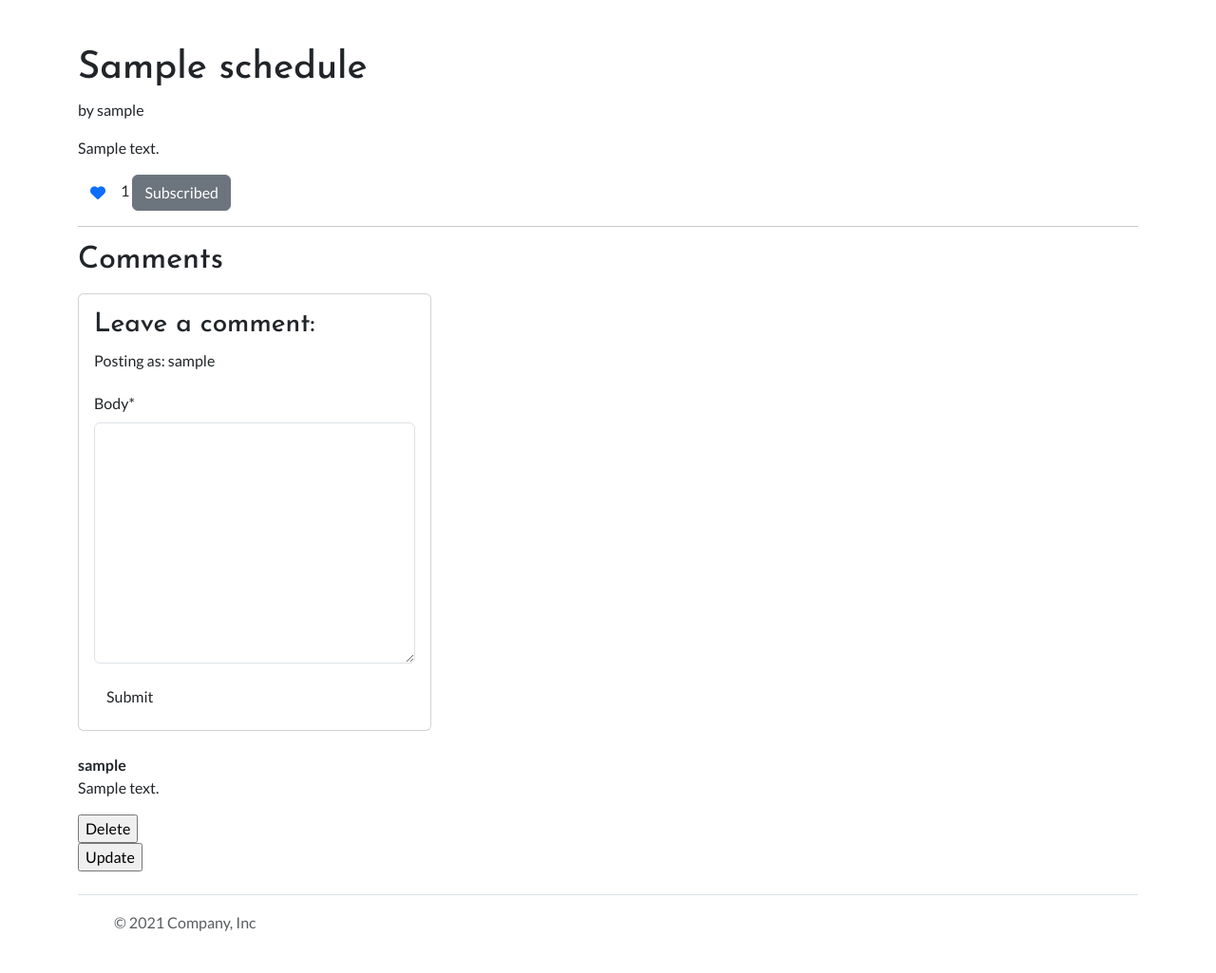
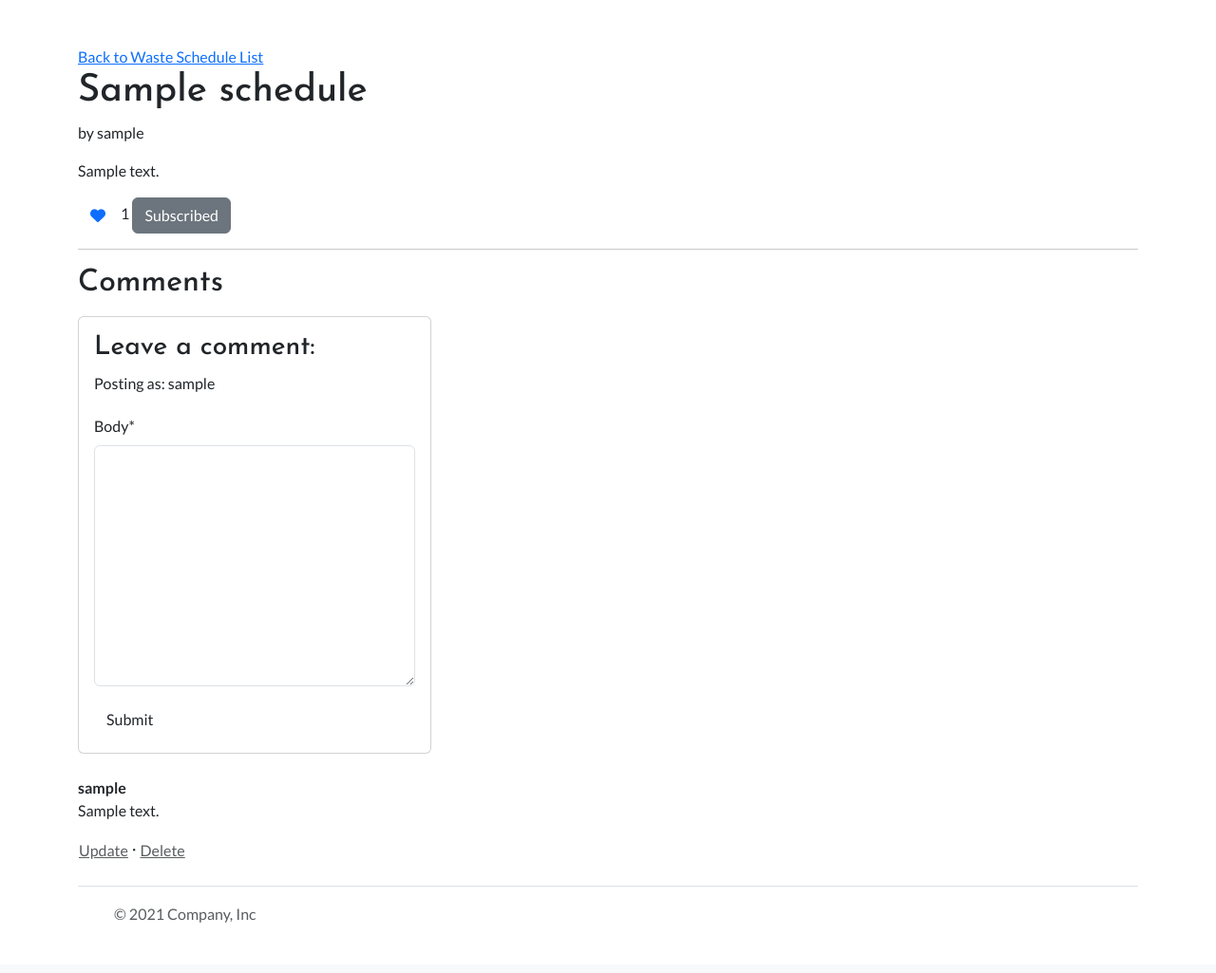
Before and after one commit to benschaf/waste-schedule, a Django app: a page that uses wasteschedules/templates/wasteschedules/schedule_detail.html in a window 1280 px wide. Shown: the part 56-1081 px from the top of the page at 95% size. After the commit the page ends 1028 px from the top, so only its background shows below. Run offline with Django 5.2, Linux system fonts and the light colour scheme; a user stored in the database is signed in; tables that the repository leaves empty hold one stand-in row (values such as "Sample post"); some libraries are stand-ins or nearby versions.

Commit message:
feat: implement comment updates in schedule detail
this comment update was implemented using a view function instead of
a class

```diff
--- a/wasteschedules/templates/wasteschedules/schedule_detail.html
+++ b/wasteschedules/templates/wasteschedules/schedule_detail.html
@@ -3,6 +3,7 @@
 {% block content %}
 
 <div class="container">
+    <a href="{% url 'schedule_list' %}">Back to Waste Schedule List</a>
     <h1>{{ schedule }}</h1>
     <p>by {{ schedule.author }}</p>
     <p>{{ schedule.description }}</p>
@@ -61,16 +62,63 @@
     </div>
     {% for comment in comments %}
     <p class="mb-0"><strong>{{ comment.commented_by }}</strong></p>
-    <p>{{ comment.body }}</p>
+    <p id="comment-body-{{ comment.id }}">{{ comment.body }}</p>
     {% if comment.commented_by == user %}
-    <form method="post" action="{% url 'schedule_comment_delete' comment.id %}">
-        {% csrf_token %}
-        <input type="submit" value="Delete">
-    </form>
-    <form method="post" action="{% url 'schedule_comment_update' comment.id %}">
-        {% csrf_token %}
-        <input type="submit" value="Update">
-    </form>
+
+    <!-- -> Credit for modals: https://getbootstrap.com/docs/5.2/components/modal/ -->
+    <!-- Button trigger modal -->
+    <div class="d-inline">
+        <a type="button" class="btn btn-link text-muted p-0" id="update-button{{ comment.id }}">
+            Update
+        </a>
+
+        <script>
+            let updateButton = document.getElementById('update-button{{ comment.id }}');
+            let commentBody = document.getElementById('comment-body-{{ comment.id }}');
+            let currentText = commentBody.innerText;
+
+            updateButton.addEventListener('click', function (e) {
+                commentBody.innerHTML = `
+                    <form method="POST" action="{% url "schedule_comment_update" comment.id schedule.slug %}">
+                        {% csrf_token %}
+                        <input type="textarea" class="form-control" name="body" value="${currentText}">
+                        <input type="submit" value="Update" class="btn btn-link">
+                    </form>`;
+            });
+        </script>
+
+
+
+
+        &centerdot;
+        <a type="button" class="btn btn-link text-muted p-0" data-bs-toggle="modal"
+            data-bs-target="#delete-modal-{{ comment.id }}">
+            Delete
+        </a>
+    </div>
+
+    <!-- Modal to confirm deletion -->
+    <div class="modal fade" id="delete-modal-{{ comment.id }}" tabindex="-1"
+        aria-labelledby="#modal-label-{{ comment.id }}" aria-hidden="true">
+        <div class="modal-dialog">
+            <div class="modal-content">
+                <div class="modal-header">
+                    <h1 class="modal-title fs-5" id="#modal-label-{{ comment.id }}">Are you sure?</h1>
+                </div>
+                <div class="modal-body">
+                    This will permanently delete your comment.
+                </div>
+                <div class="modal-footer">
+                    <button type="button" class="btn btn-secondary" data-bs-dismiss="modal">Don't delete</button>
+                    <form method="post" action="{% url 'schedule_comment_delete' comment.id %}">
+                        {% csrf_token %}
+                        <input type="submit" value="Delete Comment" class="btn btn-danger">
+                    </form>
+                </div>
+            </div>
+        </div>
+    </div>
+
     {% endif %}
     {% endfor %}
 </div>
--- a/wasteschedules/urls.py
+++ b/wasteschedules/urls.py
@@ -7,6 +7,6 @@ urlpatterns = [
     path('schedule-like/<slug:slug>', views.ScheduleLike.as_view(), name='schedule_like'),
     path('schedule-subscribe/<slug:slug>', views.ScheduleSubscribe.as_view(), name='schedule_subscribe'),
     path('schedule-comment/<slug:slug>', views.ScheduleComment.as_view(), name='schedule_comment'),
-    path('schedule-comment-update/<int:pk>', views.ScheduleCommentUpdate.as_view(), name='schedule_comment_update'),
+    path('schedule-comment-update/<int:pk>/<slug:slug>', views.schedule_comment_edit, name='schedule_comment_update'),
     path('schedule-comment-delete/<int:pk>', views.ScheduleCommentDelete.as_view(), name='schedule_comment_delete'),
 ]
--- a/wasteschedules/views.py
+++ b/wasteschedules/views.py
@@ -1,8 +1,8 @@
 from django.db.models import Count
 from django.contrib.auth.mixins import LoginRequiredMixin
-from django.http import Http404
+from django.http import Http404, HttpResponseRedirect
 from django.shortcuts import get_object_or_404, redirect
-from django.urls import reverse_lazy
+from django.urls import reverse, reverse_lazy
 from django.views import View
 from django.views.generic import ListView, DetailView
 from django.views.generic.edit import CreateView, DeleteView, UpdateView
@@ -108,17 +108,21 @@ class ScheduleComment(LoginRequiredMixin, CreateView):
         return super().form_valid(form)
 
 
-class ScheduleCommentUpdate(UpdateView):
-    model = Comment
-    fields = ['body']
-    # this is asking to get a template - but i should handle this with javascript i think
+# -> Credit for edit view: https://github.com/Code-Institute-Solutions/blog/tree/main/12_views_part_3/05_edit_delete
+def schedule_comment_edit(request, pk, slug):
+    """
+    view to edit comments
+    """
+    if request.method == "POST":
 
-    # -> Credit for checking if a user is the owner of an object: https://docs.djangoproject.com/en/5.0/ref/class-based-views/mixins-single-object/#django.views.generic.detail.SingleObjectMixin.get_object
-    def get_object(self):
-        obj = super().get_object(queryset=None)
-        if not obj.commented_by == self.request.user:
-            raise Http404("You're not the owner of this comment.")
-        return obj
+        comment = get_object_or_404(Comment, pk=pk)
+        comment_form = CommentForm(data=request.POST, instance=comment)
+
+        if comment_form.is_valid() and comment.commented_by == request.user:
+            comment = comment_form.save(commit=False)
+            comment.save()
+
+    return HttpResponseRedirect(reverse('schedule_detail', kwargs={'slug': slug}))
 
 
 class ScheduleCommentDelete(DeleteView):
```
